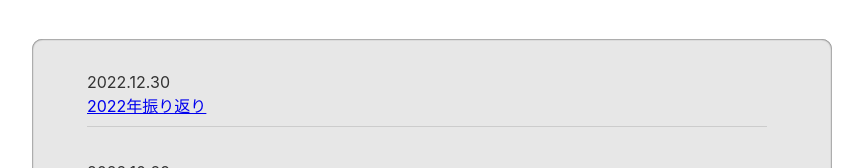
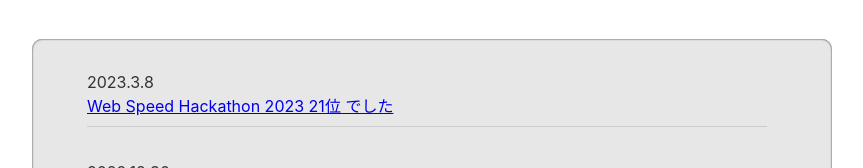
Before and after one commit to Baplisca/NextJS-Portfolio, a Next.js app: page / in a window 1280 px wide. Shown: the part 2468-2636 px from the top of the page, without its empty margins (208-1071 px from the left). Built offline with nearby package versions, Linux system fonts and the light colour scheme.

Commit message:
update content

```diff
--- a/src/organisms/UpdateContent.tsx
+++ b/src/organisms/UpdateContent.tsx
@@ -10,6 +10,28 @@
 }
 
 const updateItems: IUpdateItem[] = [
+  {
+    value: (
+      <a
+        href="https://baplisca.hatenablog.com/entry/2023/03/08/202113"
+        rel="noreferrer noopener"
+        target="_blank"
+      >
+        Web Speed Hackathon 2023 21位 でした
+      </a>
+    ),
+    date: "2023.3.8",
+    value_en: (
+      <a
+        href="https://baplisca.hatenablog.com/entry/2022/12/30/150812"
+        rel="noreferrer noopener"
+        target="_blank"
+      >
+        Web Speed Hackathon 2023 21th / 58
+      </a>
+    ),
+    date_en: "2023-3-8",
+  },
   {
     value: (
       <a
```
